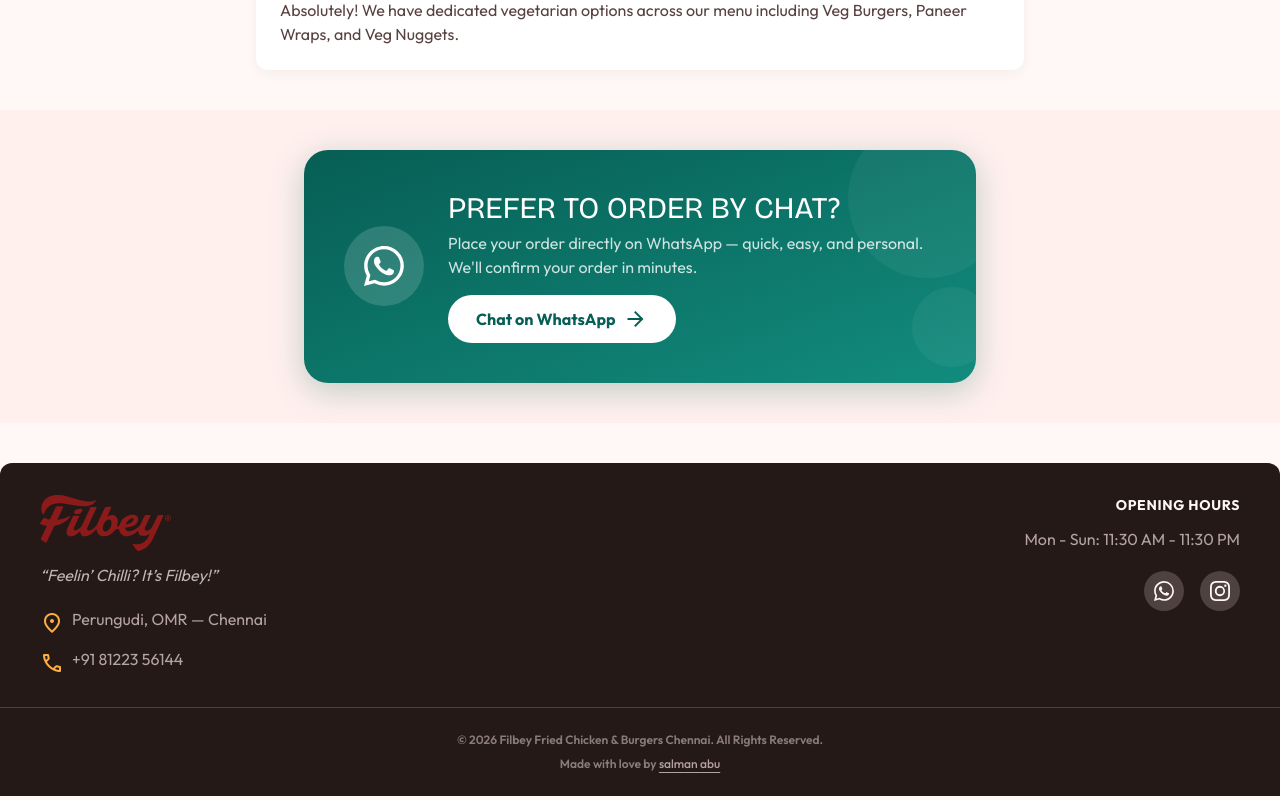
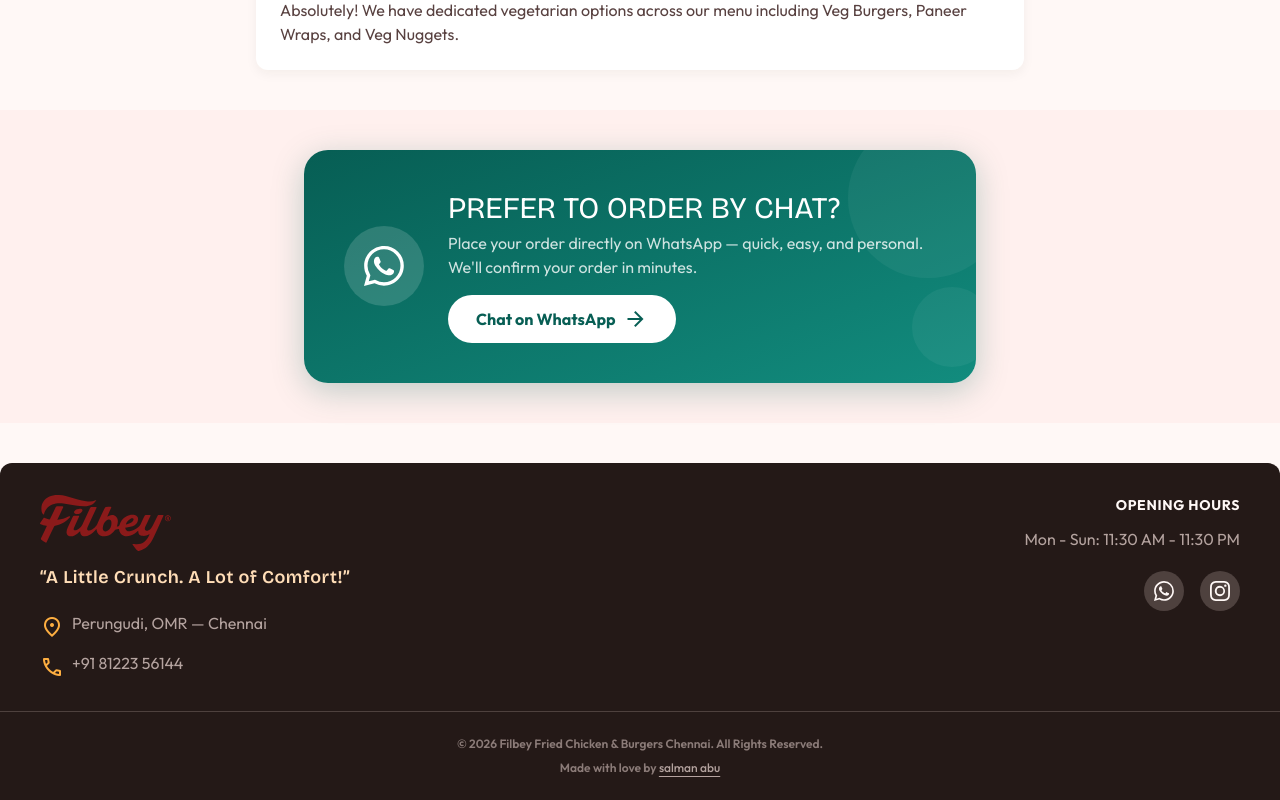
Before and after one commit to jellycutstudios-sudo/filbey, a Next.js app: page / in a window 1280 px wide. Shown: the part 3264-4064 px from the top of the page. Built offline with nearby package versions, Linux system fonts and the light colour scheme; a web font is replaced by a local one.

Commit message:
feat: use 'A Little Crunch. A Lot of Comfort!' tagline across footer and brand tags

```diff
--- a/src/components/Footer.tsx
+++ b/src/components/Footer.tsx
@@ -19,7 +19,7 @@
             height={56}
             className="h-14 w-auto self-start"
           />
-          <p className="text-surface-bright font-body-md text-body-md italic mt-2 opacity-70">
+          <p className="text-secondary-fixed font-display text-lg tracking-wide mt-2 font-semibold">
             {t('footer.tagline')}
           </p>
           <Link
--- a/src/context/LanguageContext.tsx
+++ b/src/context/LanguageContext.tsx
@@ -195,7 +195,7 @@
     'about.heroTag': 'Who We Are',
     'about.heroTitle': 'The Story Behind the Crunch',
     'about.heroDesc': 'From day one, our mission has been simple: serve the best-tasting, highest-quality, and most satisfying crispy fried chicken and burgers in Chennai.',
-    'about.sideQuoteTag': "Feelin' Chilli? It's Filbey!",
+    'about.sideQuoteTag': 'A Little Crunch. A Lot of Comfort!',
     'about.sideQuoteDesc': 'Crafting happiness in every crunchy bite.',
     'about.storyTitle': 'Best In The City. Loved By Everyone.',
     'about.storyDesc1': "At Filbey, we don't believe in taking shortcuts. Our signature golden-brown, crispy chicken and succulent burgers are the result of premium culinary crafting, fresh high-grade ingredients, and a genuine passion for great food.",
@@ -229,7 +229,7 @@
     'badge.hot': 'Hot',
 
     // Footer
-    'footer.tagline': '“Feelin’ Chilli? It’s Filbey!”',
+    'footer.tagline': '“A Little Crunch. A Lot of Comfort!”',
     'footer.openingHours': 'Opening Hours',
     'footer.monSun': 'Mon - Sun: 11:30 AM - 11:30 PM',
     'footer.copyright': '© 2026 Filbey Fried Chicken & Burgers Chennai. All Rights Reserved.',
@@ -323,7 +323,7 @@
     'badge.hot': 'காரமானது',
 
     // Footer
-    'footer.tagline': '“சில்லி சுவை வேண்டுமா? அது ஃபில்பே தான்!”',
+    'footer.tagline': '“கொஞ்சம் மொறுமொறுப்பு. நிறைய திருப்தி!”',
     'footer.openingHours': 'திறந்திருக்கும் நேரங்கள்',
     'footer.monSun': 'திங்கள் - ஞாயிறு: காலை 11:30 - இரவு 11:30',
     'footer.copyright': '© 2026 ஃபில்பே ஃபிரைடு சிக்கன் & பர்கர்ஸ் சென்னை. அனைத்து உரிமைகளும் பாதுகாக்கப்பட்டவை.',
```
